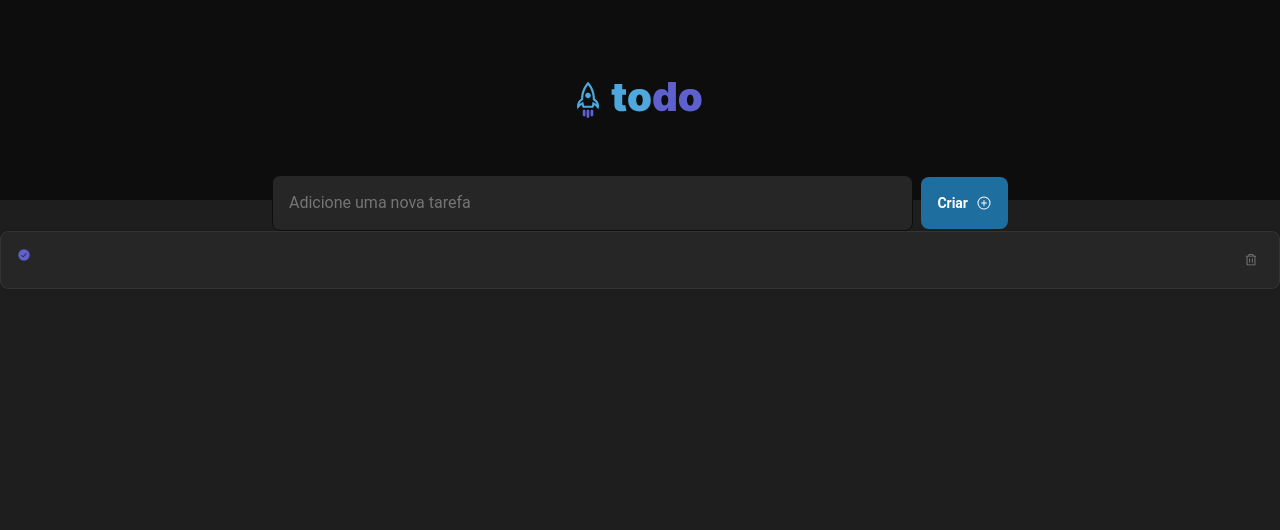
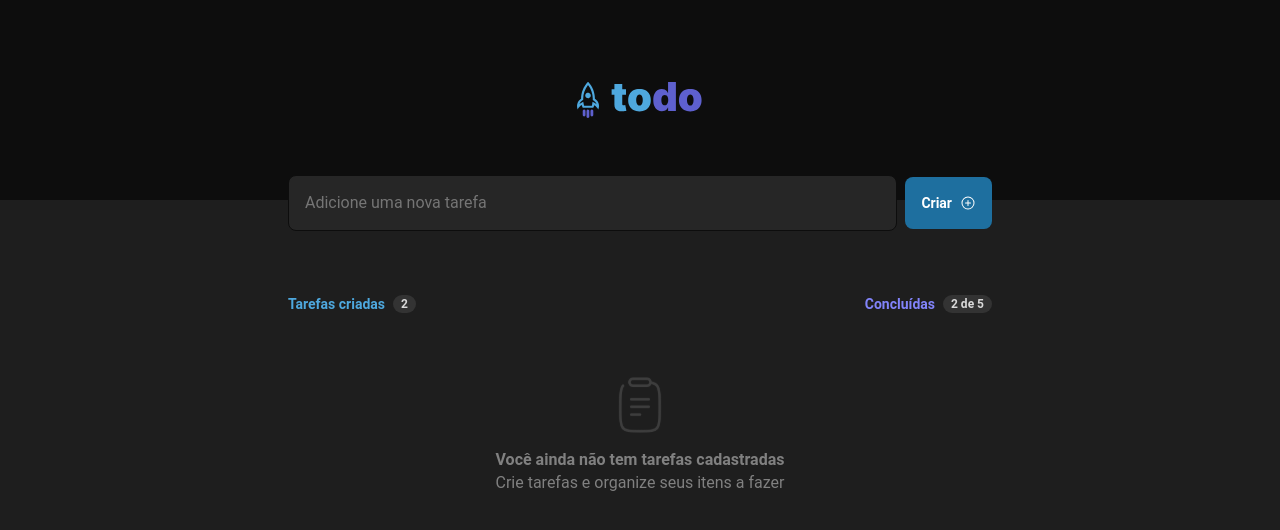
Before and after one commit to medriel/-Challenge-01-to-do-list, a React (Vite) app: page / in a window 1280 px wide. Shown: the top 530 px of the page. Built offline with nearby package versions, Linux system fonts and the light colour scheme.

Commit message:
Create task list header

```diff
--- a/src/App.tsx
+++ b/src/App.tsx
@@ -3,20 +3,90 @@ import { Header } from './components/Header'
 import { InputTask } from './components/InputTask'
 import { Task } from './components/Task'
 import './global.css'
+import styles from './app.module.css'
 
 function App() {
   return (
     <>
       <Header />
       {/* <EmptyList /> */}
-      <InputTask />
-      <Task id={''} taskText={''} onClickTask={function (clickedTaskId: string): void {
+
+      {/*<Task id={''} taskText={''} onClickTask={function (clickedTaskId: string): void {
         throw new Error('Function not implemented.')
       }} onDeleteTask={function (taskToDeleteId: string): void {
         throw new Error('Function not implemented.')
-      }} />
+      }} /> */}
+      <div className={styles.teste}>
+        <InputTask />
+        <div className={styles.content}>
+          <div className={styles.metrics}>
+            <div>
+              <strong className={styles.createdTasks}>Tarefas criadas</strong>
+              <div className={styles.tasksCount}>
+                <span>2</span>
+              </div>
+            </div>
+
+            <div>
+              <strong className={styles.concludedTasks}>Concluídas</strong>
+              <div className={styles.tasksCount}>
+                <span>
+                  2 de 5
+                </span>
+              </div>
+            </div>
+          </div>
+          <div>
+            <EmptyList />
+            {/* <Task/> */}
+          </div>
+        </div>
+      </div>
     </>
   )
 }
 
 export default App
+// {
+//   <>
+//     <div className={styles.container}>
+//       <div className={styles.content}>
+//         <div className={styles.metrics}>
+//           <div>
+//             <strong className={styles.createdTasks}>Tarefas criadas</strong>
+//             <div className={styles.tasksCount}>
+//               <span>{taskList.length}</span>
+//             </div>
+//           </div>
+
+//           <div>
+//             <strong className={styles.concludedTasks}>Concluídas</strong>
+//             <div className={styles.tasksCount}>
+//               <span>
+//                 {concludedTasksCount} de {taskList.length}
+//               </span>
+//             </div>
+//           </div>
+//         </div>
+
+//         <div className={styles.taskList}>
+//           {taskList.length === 0 ? (
+//             <EmptyList />
+//           ) : (
+//             taskList.map(({ id, text, isDone }) => (
+//               <Tasks
+//                 key={id}
+//                 id={id}
+//                 taskText={text}
+//                 isDone={isDone}
+//                 onClickTask={handleOnClickTask}
+//                 onDeleteTask={handleOnDeleteTask}
+//               />
+//             ))
+//           )}
+//         </div>
+//       </div>
+//     </div>
+
+//   </>
+// }
--- /dev/null
+++ b/src/app.module.css
@@ -0,0 +1,55 @@
+.teste {
+  display: flex;
+  justify-content: center;
+  align-items: center;
+  flex-direction: column;
+}
+
+.content {
+  margin-top: 4rem;
+}
+
+.metrics {
+  width: 55vw;
+  display: flex;
+
+  align-items: center;
+  justify-content: space-between;
+}
+
+.metrics>div {
+  display: flex;
+
+  align-items: center;
+
+  gap: 8px;
+}
+
+.metrics .createdTasks {
+  font-size: 0.875rem;
+  font-weight: bold;
+  color: var(--blue-light)
+}
+
+.metrics .concludedTasks {
+  font-size: 0.875rem;
+  font-weight: bold;
+  color: var(--purple-light)
+}
+
+.metrics .tasksCount {
+  display: flex;
+  border-radius: 999px;
+  padding: 2px 8px;
+
+  align-items: center;
+  justify-content: center;
+
+  background: var(--gray-400);
+}
+
+.metrics .tasksCount span {
+  color: var(--gray-200);
+  font-weight: bold;
+  font-size: 0.75rem;
+}
--- a/src/components/InputTask/styles.module.css
+++ b/src/components/InputTask/styles.module.css
@@ -8,11 +8,10 @@
   display: flex;
   justify-content: center;
   align-items: center;
-  width: 736px;
+  width: 55vw;
   margin-top: -25px;
 
   gap: 8px;
-
 }
 
 
```
